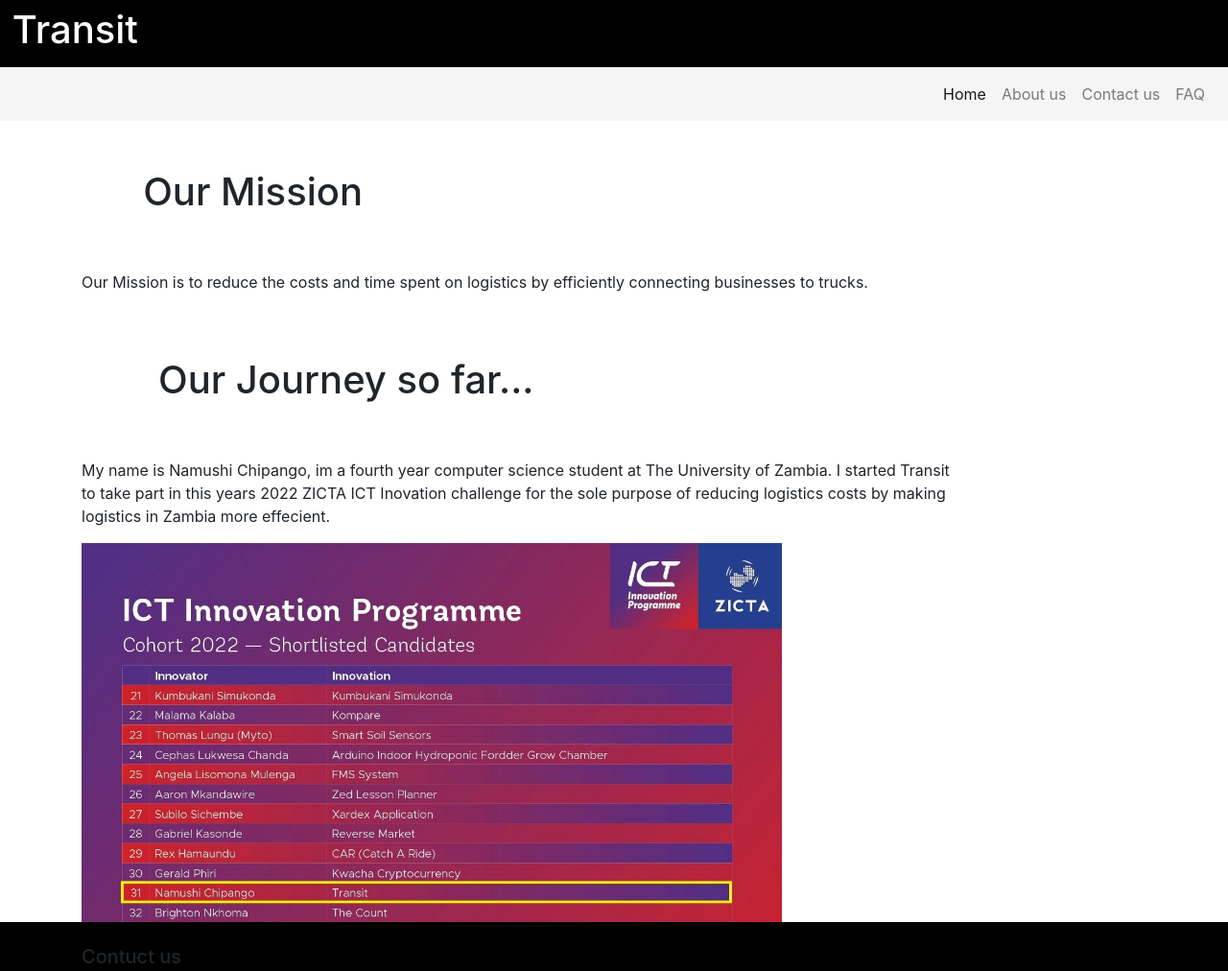
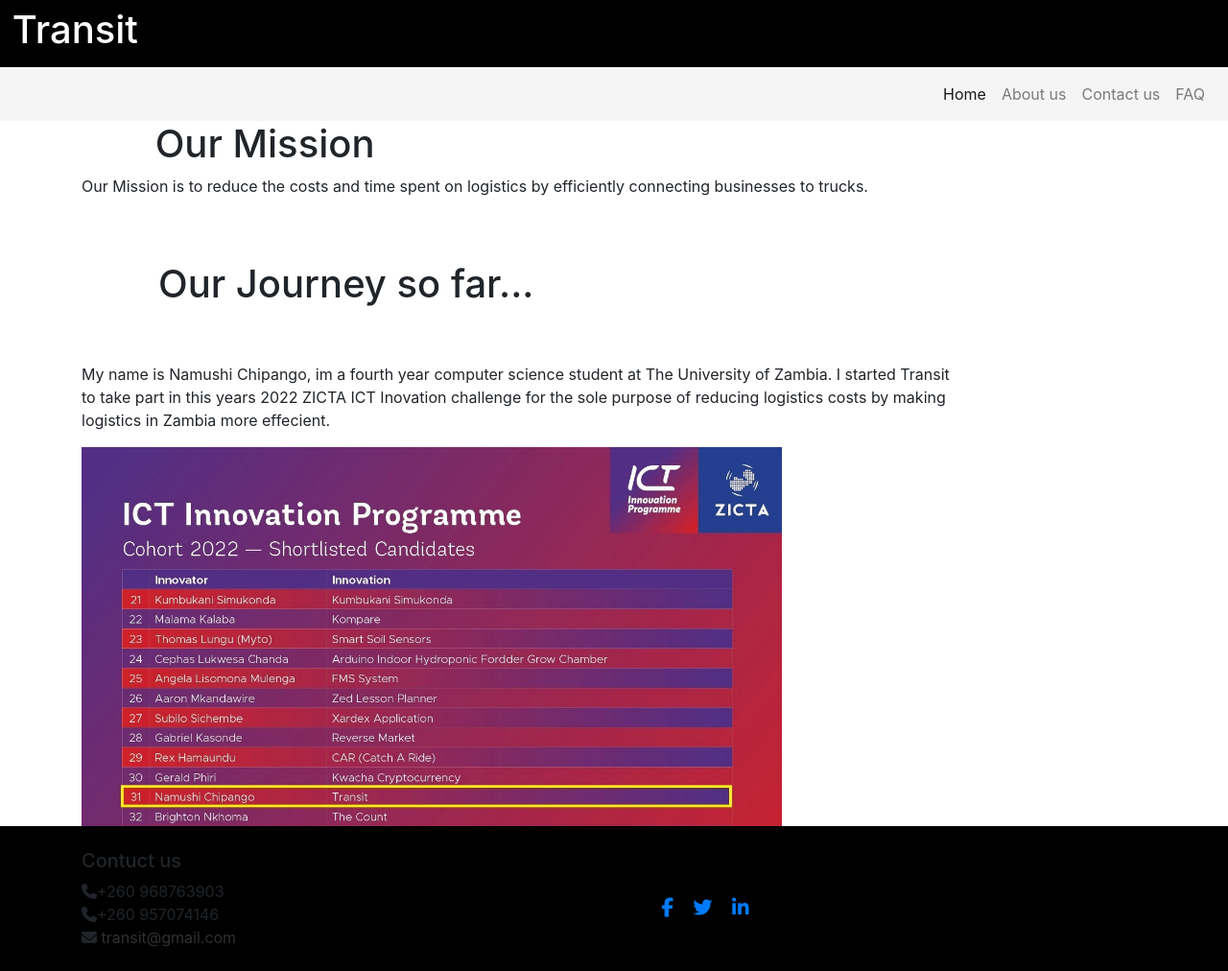
Before and after one commit to c0de-l0rd/transit, a plain HTML site: page AboutUs.html in a window 1280 px wide. Shown: the top 1012 px of the page at 96% size. Drawn offline with nearby package versions, Linux system fonts and the light colour scheme; files whose address does not match are found by name.

Commit message:
Update AboutUs.html

```diff
--- a/AboutUs.html
+++ b/AboutUs.html
@@ -46,14 +46,11 @@
   </nav>
 
   <div class="container">
-    <div class="row">
-        <div class="col-12 col-md-10 row-content">
-            <h1 class="offset-1">Our Mission</h1>
-        </div>
-    </div>
+
 
     <div class="row">
         <div class="col-12 col-md-10">
+	<h1 class="offset-1">Our Mission</h1>
     <p>Our Mission is to reduce the costs and time spent on logistics by efficiently connecting
         businesses to trucks.
     </p>
```
